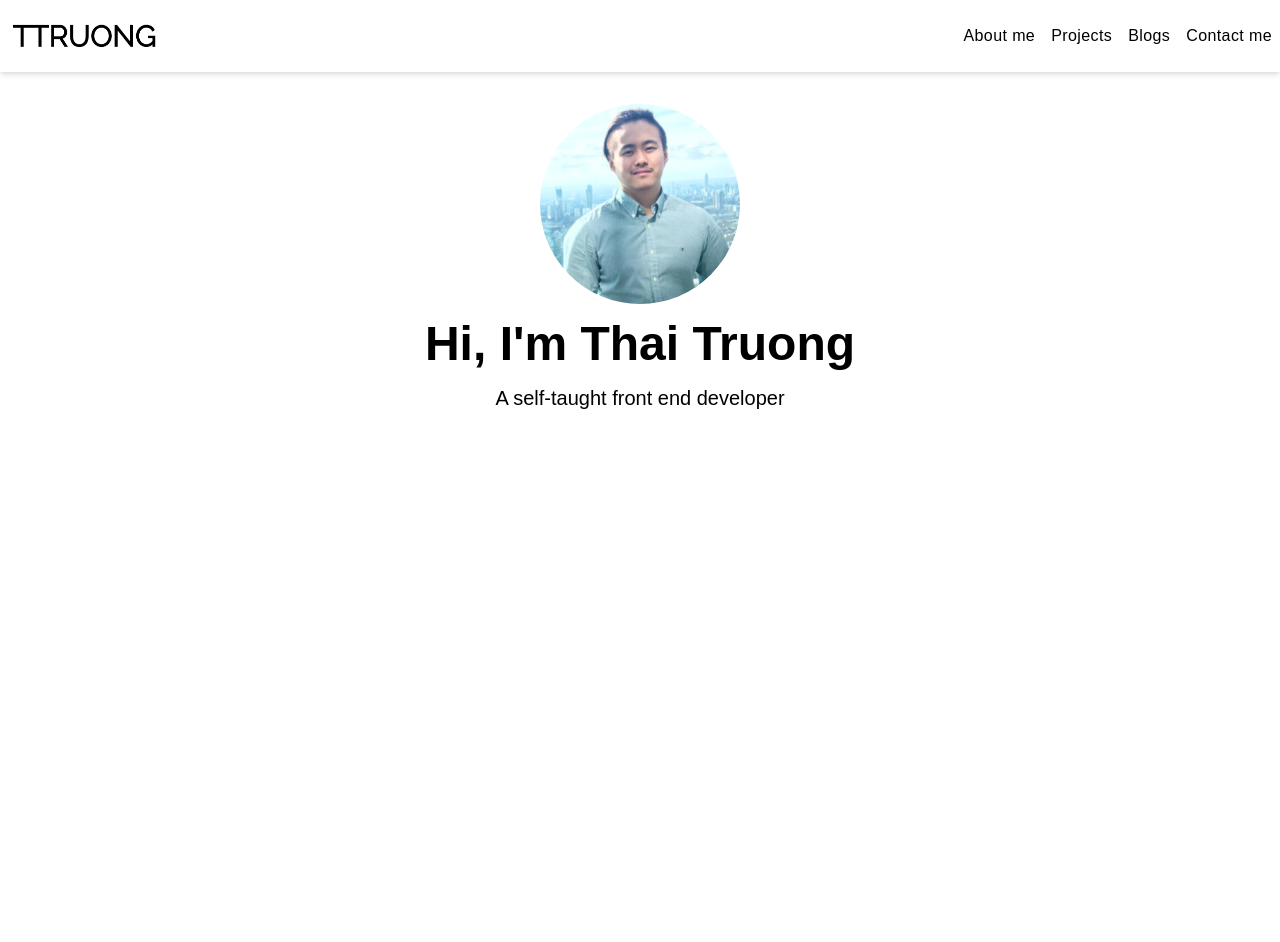
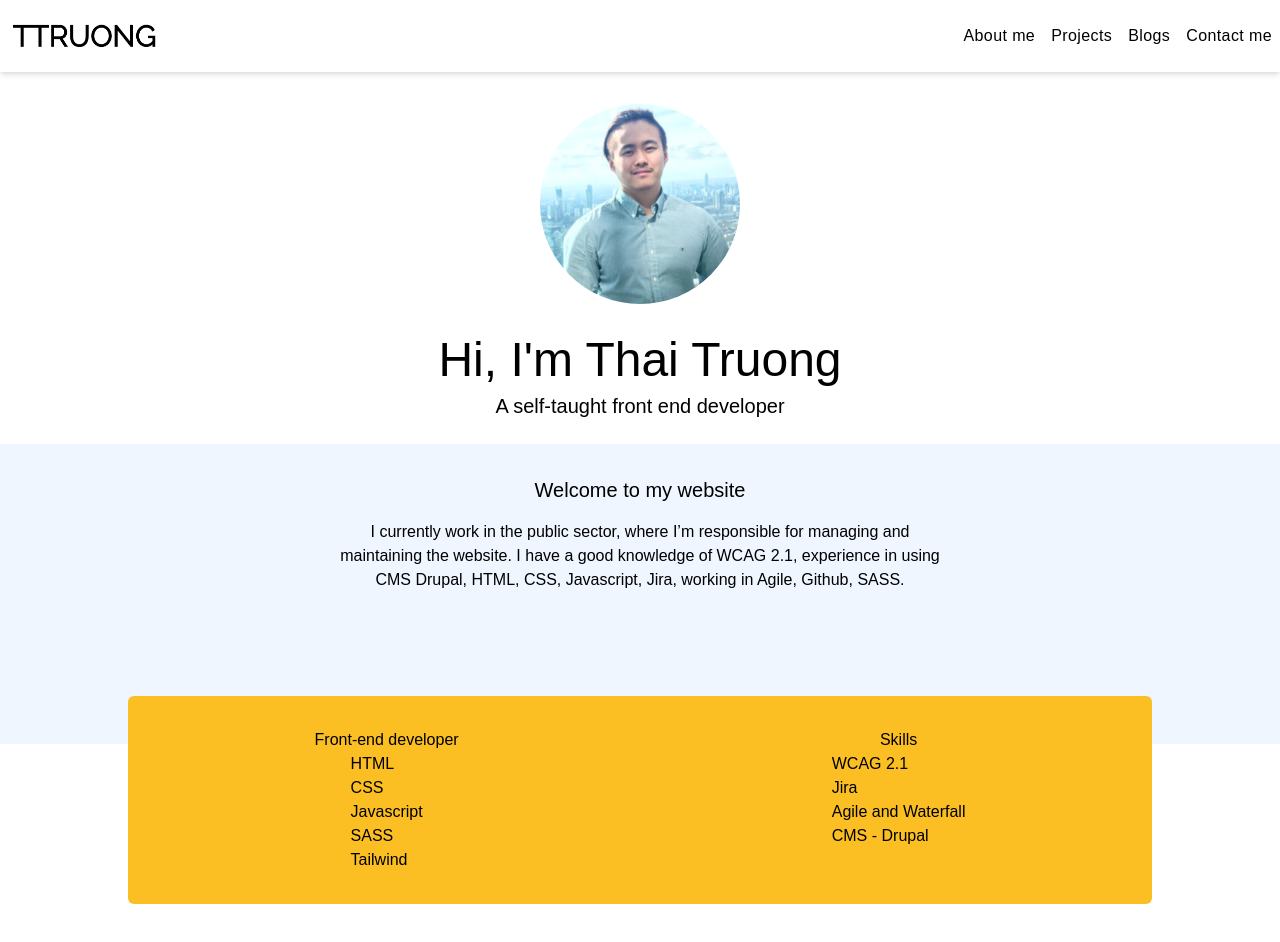
Before and after one commit to thaisont/my-portfolio, a React (Create React App) app: page / in a window 1280 px wide. Shown: the top 942 px of the page. Before the commit the page ends 800 px from the top, so only its background shows below. Built offline with nearby package versions, Linux system fonts and the light colour scheme.

Commit message:
About me in progress

```diff
--- a/src/App.js
+++ b/src/App.js
@@ -1,10 +1,12 @@
 import Header from "./components/Header";
+import Banner from "./components/Banner";
 import About from "./components/About";
 
 function App() {
   return (
     <div className="App">
       <Header />
+      <Banner />
       <About />
     </div>
   );
--- a/src/components/About.js
+++ b/src/components/About.js
@@ -1,22 +1,41 @@
-import React from "react";
-import profile from "../profile.jpeg";
-
-const About = () => {
+function About() {
   return (
     <main>
-      <img
-        src={profile}
-        alt="Portait of myself"
-        className="m-auto  rounded-full   "
-      />
-      <section className="flex flex-col text-center">
-        <h1 className="text-5xl font-bold py-4  ">Hi, I'm Thai Truong</h1>
-        <h2 className="text-xl font-medium">
-          A self-taught front end developer
-        </h2>
+      <section className="bg-blue-50 p-6  text-center pb-36">
+        <h2 className="py-2 text-xl">Welcome to my website</h2>
+        <p className="w-3/6 m-auto py-2">
+          I currently work in the public sector, where I’m responsible for
+          managing and maintaining the website. I have a good knowledge of WCAG
+          2.1, experience in using CMS Drupal, HTML, CSS, Javascript, Jira,
+          working in Agile, Github, SASS.
+        </p>
+      </section>
+      <section className="rounded-md border-black bg-yellow-400 relative -inset-y-12 mx-32">
+        <div className="flex justify-around">
+          <div className=" p-8 flex flex-col items-center ">
+            <h3>Front-end developer</h3>
+            <ul>
+              <li>HTML</li>
+              <li>CSS</li>
+              <li>Javascript</li>
+              <li>SASS</li>
+              <li>Tailwind</li>
+            </ul>
+          </div>
+
+          <div className="p-8 flex flex-col items-center ">
+            <h3>Skills</h3>
+            <ul>
+              <li>WCAG 2.1</li>
+              <li>Jira</li>
+              <li>Agile and Waterfall</li>
+              <li>CMS - Drupal</li>
+            </ul>
+          </div>
+        </div>
       </section>
     </main>
   );
-};
+}
 
 export default About;
--- /dev/null
+++ b/src/components/Banner.js
@@ -0,0 +1,22 @@
+import React from "react";
+import profile from "../profile.jpeg";
+
+const Banner = () => {
+  return (
+    <div>
+      <img
+        src={profile}
+        alt="Portait of myself"
+        className="m-auto  rounded-full   "
+      />
+      <section className="flex flex-col text-center mb-6">
+        <h1 className="text-5xl font-medium pt-8 pb-2  ">
+          Hi, I'm Thai Truong
+        </h1>
+        <h2 className="text-xl">A self-taught front end developer</h2>
+      </section>
+    </div>
+  );
+};
+
+export default Banner;
```
